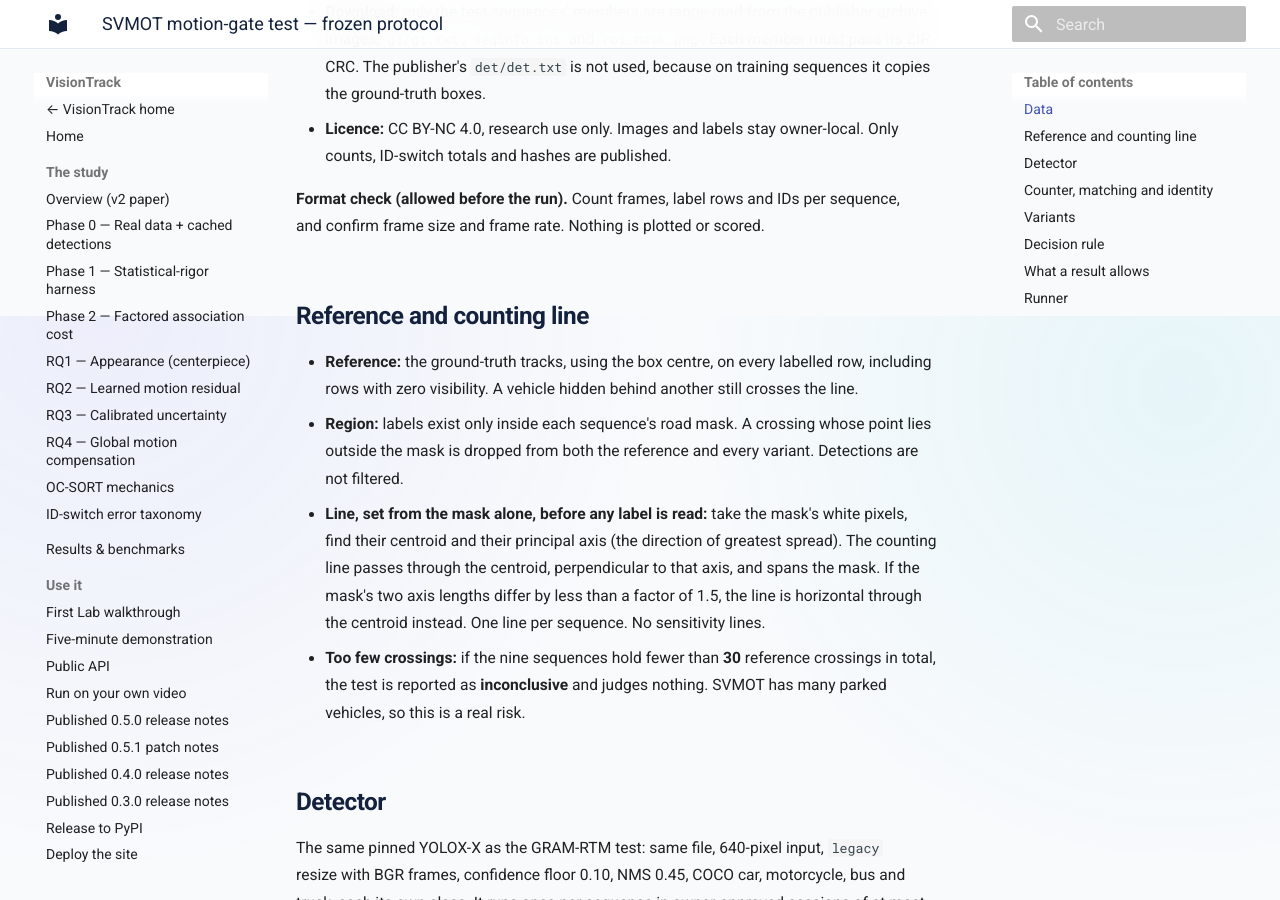
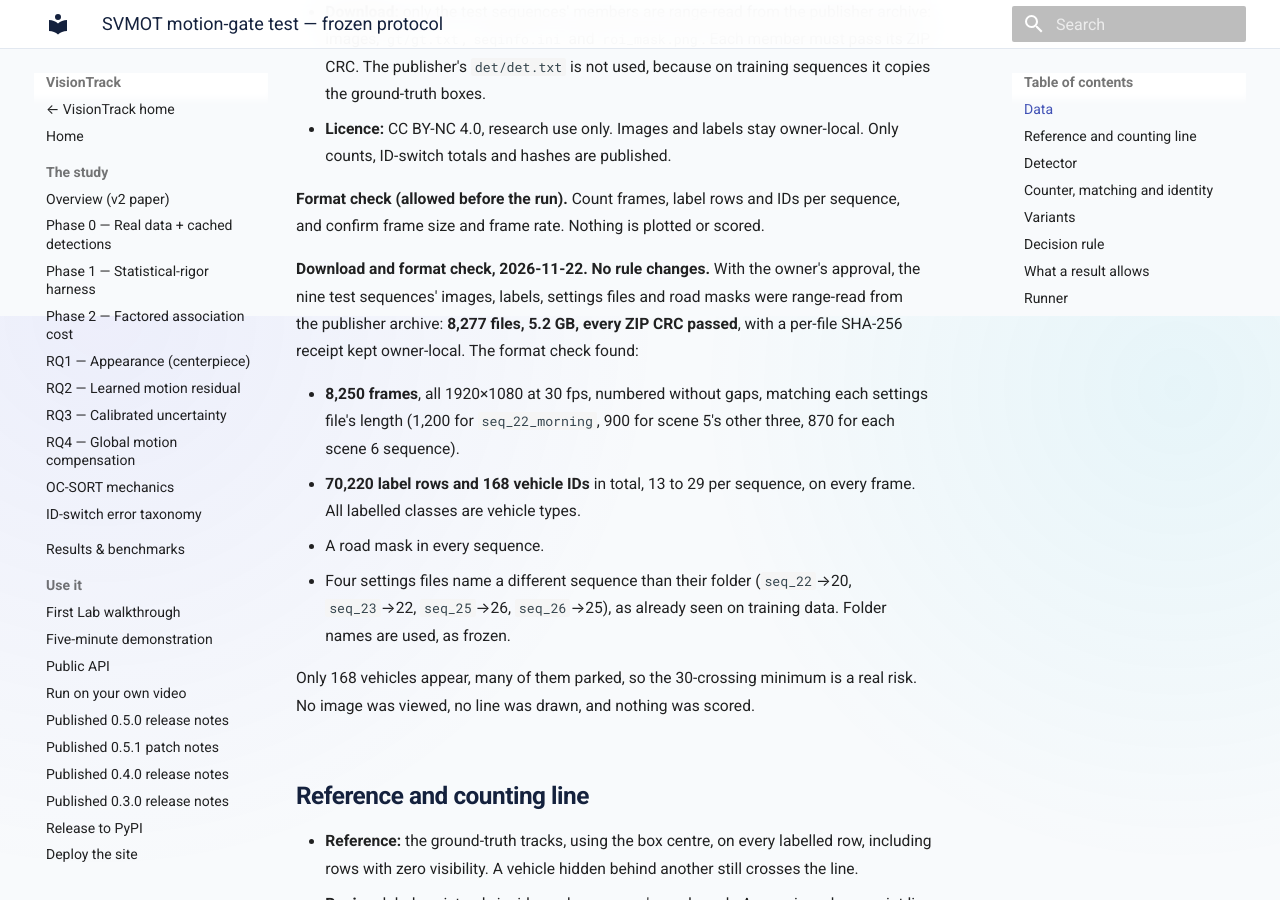
Before and after one commit to hulagerushikesh/visiontrack, an MkDocs documentation site: the page built from docs/SVMOT_GATE_TEST_PROTOCOL.md, in a window 1280 px wide and 900 px high, scrolled down 584 px. Built offline with MkDocs 1.6.1 and Material for MkDocs 9.7.7, drawn with Linux system fonts in a browser that asks for light colours.

Commit message:
Record SVMOT test-scene download and format check

```diff
--- a/docs/SVMOT_GATE_TEST_PROTOCOL.md
+++ b/docs/SVMOT_GATE_TEST_PROTOCOL.md
@@ -28,6 +28,25 @@ test-scene member has been opened.
 **Format check (allowed before the run).** Count frames, label rows and IDs
 per sequence, and confirm frame size and frame rate. Nothing is plotted or
 scored.
+
+**Download and format check, 2026-11-22. No rule changes.** With the owner's
+approval, the nine test sequences' images, labels, settings files and road
+masks were range-read from the publisher archive: **8,277 files, 5.2 GB, every
+ZIP CRC passed**, with a per-file SHA-256 receipt kept owner-local. The format
+check found:
+
+- **8,250 frames**, all 1920×1080 at 30 fps, numbered without gaps, matching
+  each settings file's length (1,200 for `seq_22_morning`, 900 for scene 5's
+  other three, 870 for each scene 6 sequence).
+- **70,220 label rows and 168 vehicle IDs** in total, 13 to 29 per sequence,
+  on every frame. All labelled classes are vehicle types.
+- A road mask in every sequence.
+- Four settings files name a different sequence than their folder
+  (`seq_22`→20, `seq_23`→22, `seq_25`→26, `seq_26`→25), as already seen on
+  training data. Folder names are used, as frozen.
+
+Only 168 vehicles appear, many of them parked, so the 30-crossing minimum is a
+real risk. No image was viewed, no line was drawn, and nothing was scored.
 
 ## Reference and counting line
 
```
